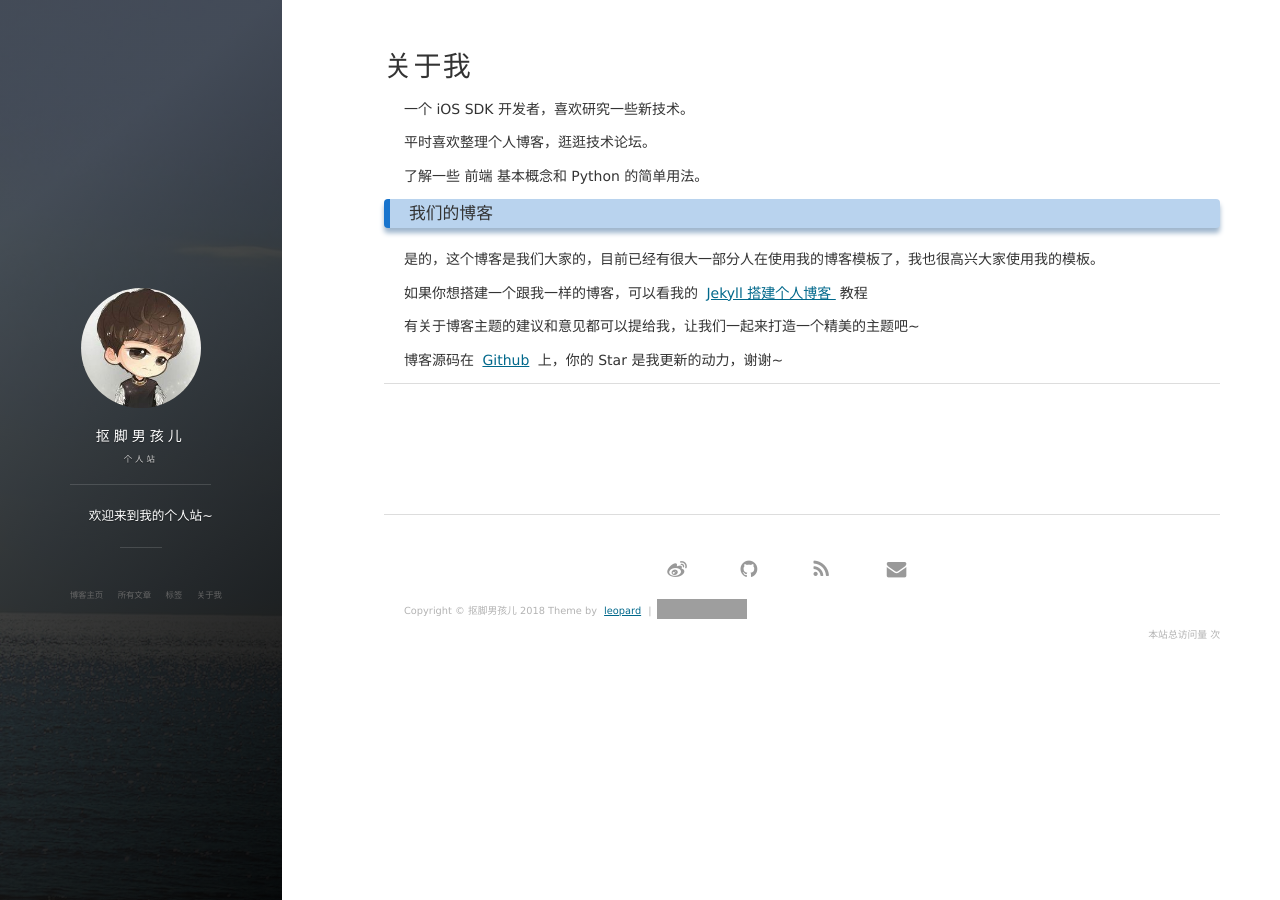
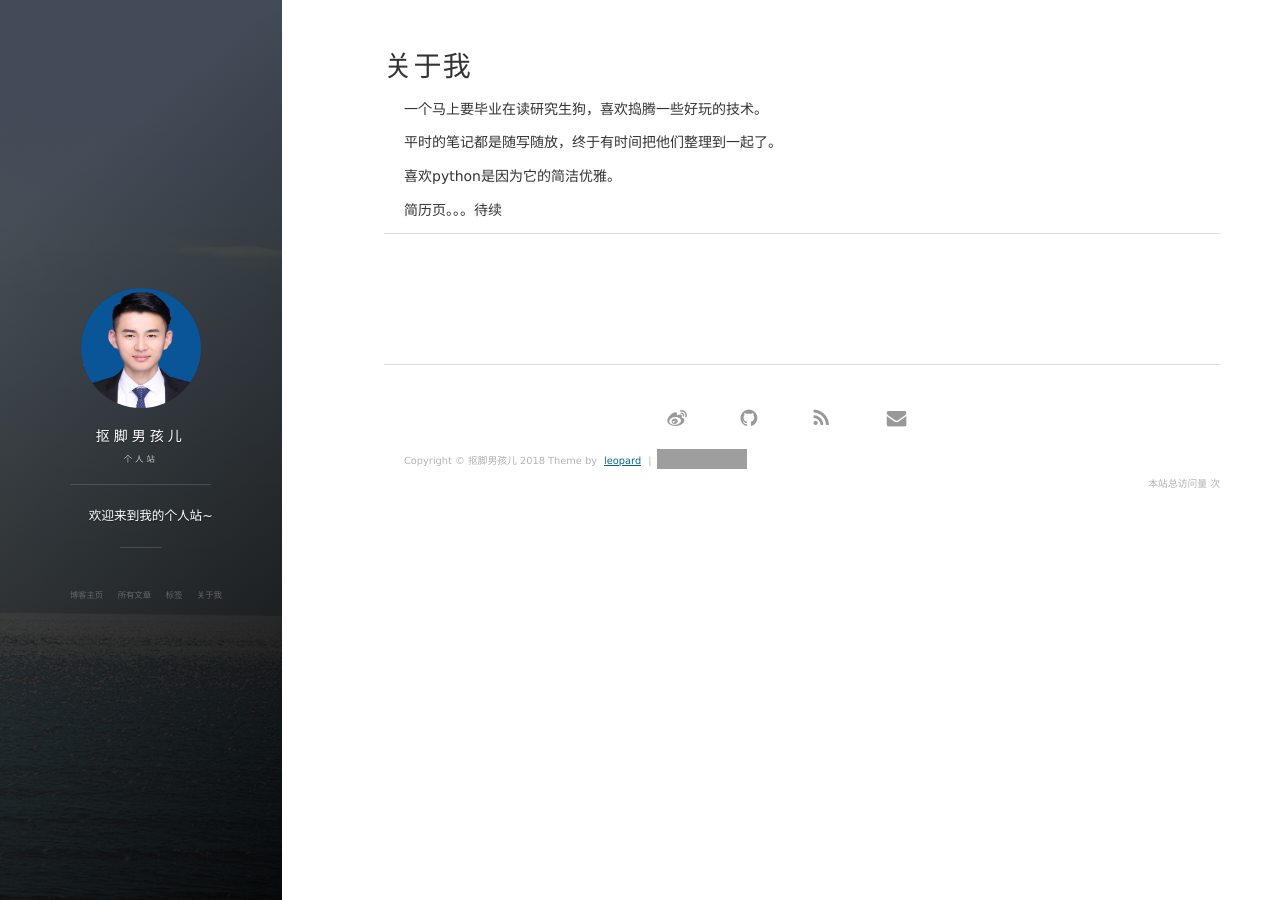
Before and after one commit to ccchooko/ccchooko.github.io, a Jekyll site: the page built from about.md, in a window 1280 px wide. Built offline with Jekyll 4.4.1, drawn with Linux system fonts in a browser that asks for light colours; nearby versions of some CDN libraries; comment, search, counter and statistics services are not loaded; grey boxes are pictures that could not be loaded.

Commit message:
修改关于自己

```diff
--- a/_includes/side-panel.html
+++ b/_includes/side-panel.html
@@ -6,7 +6,7 @@
         <!-- 头像效果-start -->
         <div class="ih-item circle effect right_to_left">
             <a href="/#blog" title="前往 {{ site.title }} 的主页" class="blog-button">
-                <div class="img"><img src="/images/avatar.jpg" alt="img"></div>
+                <div class="img"><img src="/images/cv.jpeg" alt="img"></div>
                 <div class="info">
                     <div class="info-back">
                         <h2>
--- a/about.md
+++ b/about.md
@@ -3,34 +3,13 @@ layout: page
 title: 关于我
 ---
 
-一个 iOS SDK 开发者，喜欢研究一些新技术。
+一个马上要毕业在读研究生狗，喜欢捣腾一些好玩的技术。
 <p>
-平时喜欢整理个人博客，逛逛技术论坛。
+平时的笔记都是随写随放，终于有时间把他们整理到一起了。
 <p>
-了解一些 前端 基本概念和 Python 的简单用法。
-
+喜欢python是因为它的简洁优雅。
 <p>
-
-<h3> 我们的博客 </h3>
-
-<p>
-
-是的，这个博客是我们大家的，目前已经有很大一部分人在使用我的博客模板了，我也很高兴大家使用我的模板。
-
-<p>
-
-如果你想搭建一个跟我一样的博客，可以看我的
-<a href="/2016/10/jekyll_tutorials1/"> Jekyll 搭建个人博客 </a>
-教程
-
-<p>
-
-有关于博客主题的建议和意见都可以提给我，让我们一起来打造一个精美的主题吧~
-
-<p>
-
-博客源码在 <a target="_blank" href='https://github.com/leopardpan/leopardpan.github.io/'>Github</a> 上，你的 Star 是我更新的动力，谢谢~
-
+简历页。。。待续
 <p>
 
 <p>
```
Also changed, not shown: images/cv.jpeg (added).
